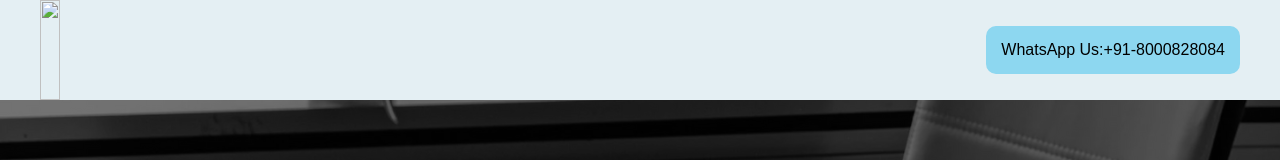
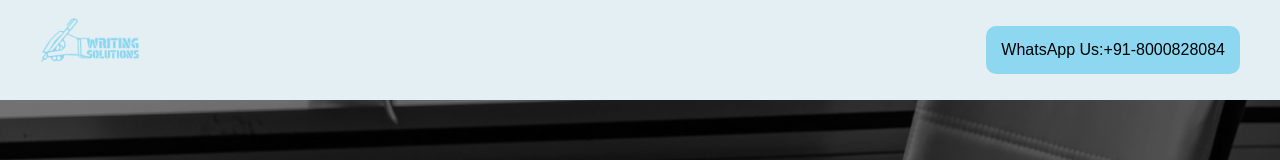
Before and after one commit to sajid782/wirting-solutins, a plain HTML site: page index.html in a window 1280 px wide. Shown: the top 160 px of the page. Drawn offline with nearby package versions, Linux system fonts and the light colour scheme.

Commit message:
Update index.html

```diff
--- a/index.html
+++ b/index.html
@@ -27,7 +27,7 @@
     <header>
         <nav>
             <a href="#" style="height: 100px;">
-                <img src="writing-logo.png" width="100%" height="100%" alt="">
+                <img src="css/writing-logo.png" width="100%" height="100%" alt="">
             </a>
             <div class="btn-1">
                 WhatsApp Us:+91-8000828084
```
